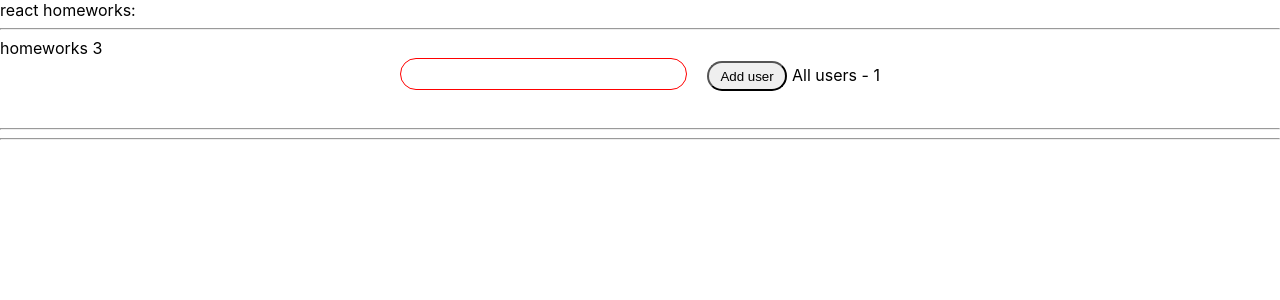
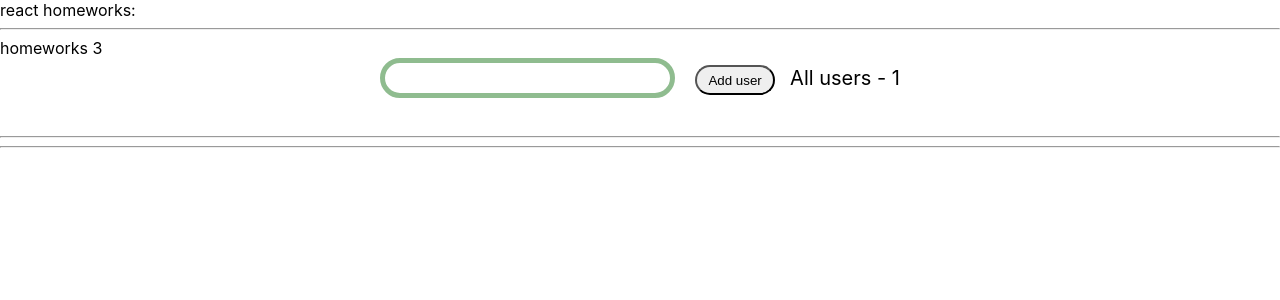
Before and after one commit to Astarothe/Homeworks, a React (Create React App) app: page / in a window 1280 px wide. Shown: the top 300 px of the page. Built offline with nearby package versions, Linux system fonts and the light colour scheme.

Commit message:
feat: add interactive input

```diff
--- a/src/p2-homeworks/h3/Greeting.module.css
+++ b/src/p2-homeworks/h3/Greeting.module.css
@@ -12,9 +12,10 @@
     border-radius: 20px;
     padding: 5px 10px;
     outline: none;
-    border: 1px solid red;
+    transition: 0.5s;
     font-size: 20px;
     margin-bottom: 30px;
+
 }
 
 .buttonAdd {
@@ -24,7 +25,10 @@
     border-radius: 20px;
     margin-right: 5px;
 }
-
+.totalUsers {
+    font-size: 20px;
+    margin-left: 10px;
+}
 .errorText {
     font-size: 20px;
     color: crimson;
--- a/src/p2-homeworks/h3/Greeting.tsx
+++ b/src/p2-homeworks/h3/Greeting.tsx
@@ -7,18 +7,24 @@ type GreetingPropsType = {
     addUser: () => void
     error: string
     totalUsers: number
+    inputError: boolean
 }
 
 // презентационная компонента (для верстальщика)
 const Greeting: React.FC<GreetingPropsType> = (
-    {name, setNameCallback, addUser, error, totalUsers}
+    {name, setNameCallback, addUser, error, totalUsers, inputError}
 ) => {
-    const inputClass = s.error
+    let inputClass = s.error
+
+    let inputStyle = {
+        border: inputError ? "5px solid darkseagreen" : "5px solid red"
+    };
     const keyNumberHandler = (e: KeyboardEvent<HTMLInputElement>) => e.charCode === 13 ? addUser() : null
 
     return (
         <div className={s.wrapper}>
             <input onKeyPress={keyNumberHandler}
+                   style={inputStyle}
                    value={name} onChange={setNameCallback} className={inputClass}/>
             <button className={s.buttonAdd} onClick={addUser}>Add user</button>
             <span className={s.totalUsers}>All users - {totalUsers}</span>
--- a/src/p2-homeworks/h3/GreetingContainer.tsx
+++ b/src/p2-homeworks/h3/GreetingContainer.tsx
@@ -9,6 +9,7 @@ type GreetingContainerPropsType = {
 const GreetingContainer: React.FC<GreetingContainerPropsType> = ({users, addUserCallback}) => { // деструктуризация пропсов
     const [name, setName] = useState<string>('')
     const [error, setError] = useState<string>('')
+    const [inputError, setInputError] = useState<boolean>(true)
 
     const setNameCallback = (e: ChangeEvent<HTMLInputElement>) => {
         let value = e.currentTarget.value;
@@ -17,13 +18,17 @@ const GreetingContainer: React.FC<GreetingContainerPropsType> = ({users, addUser
         if (value === " ") {
             setError('У тебя имя с пробела начинается, дружочек?')
             e.currentTarget.value = ""
+            setInputError(false)
         } else if (value.length < 2) {
             setName(value.toUpperCase())
+            setInputError(true)
         } else if (errorName.length > 0) {
             setError('Пробелы нельзя!')
+            setInputError(false)
         } else {
             setError("")
             setName(value)
+            setInputError(true)
         }
     }
     const addUser = () => {
@@ -46,6 +51,7 @@ const GreetingContainer: React.FC<GreetingContainerPropsType> = ({users, addUser
             addUser={addUser}
             error={error}
             totalUsers={totalUsers}
+            inputError={inputError}
         />
     )
 }
```
